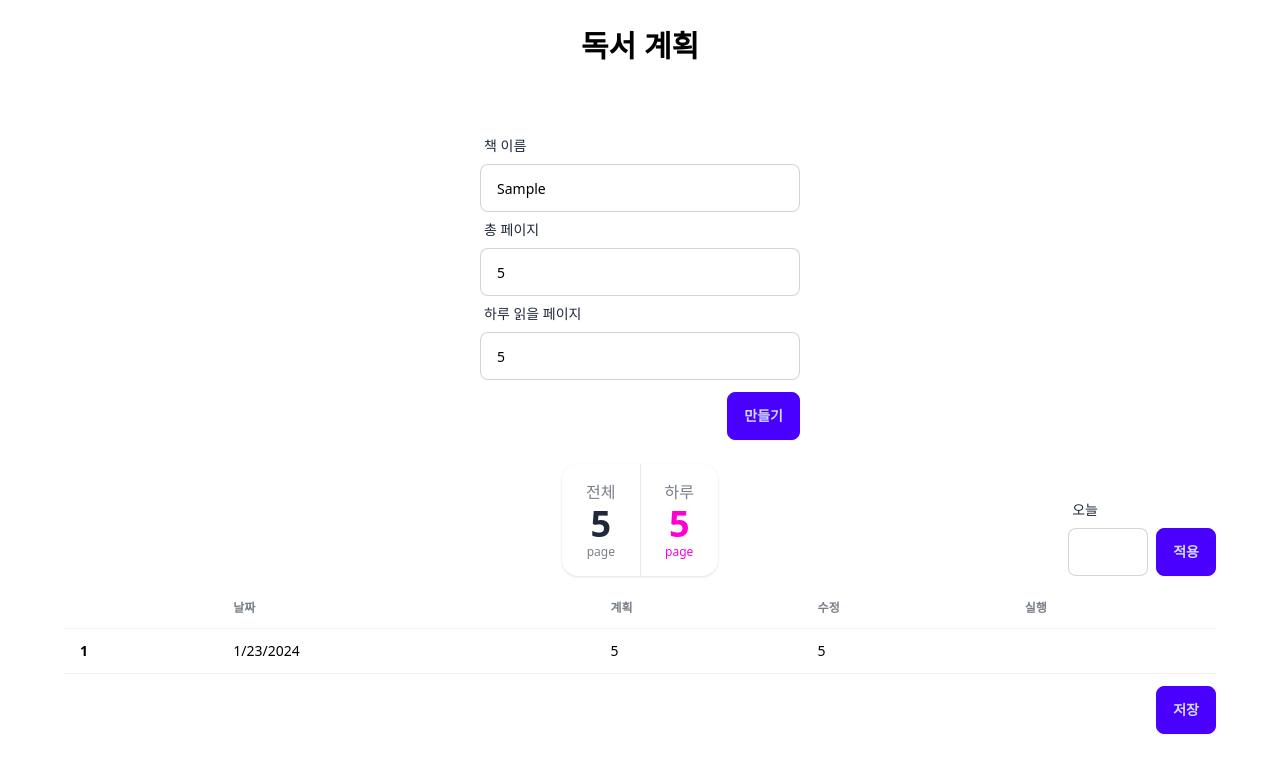
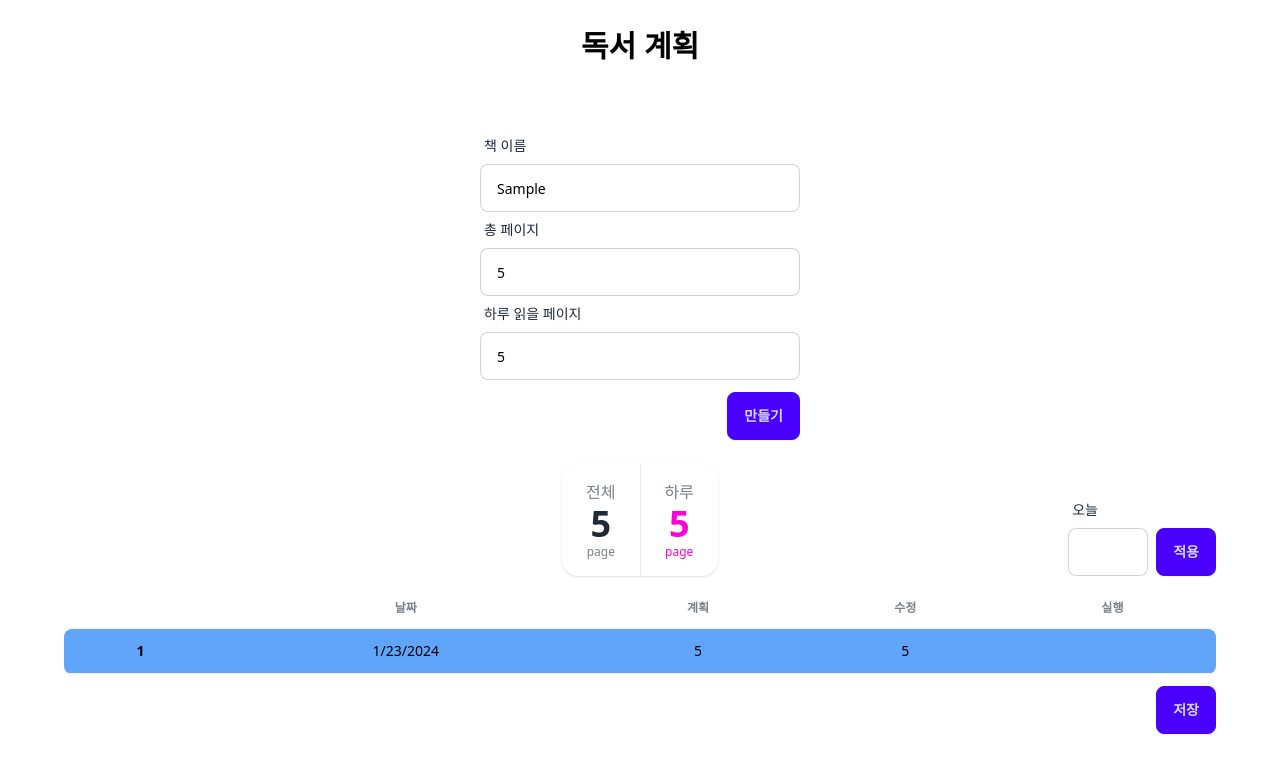
Before and after one commit to keenager/book-schedule, a Next.js app: page / in a window 1280 px wide. Both pictures are taken after typing "Sample", "5", "5" into the empty fields and a click on the button "만들기". Shown: the top 772 px of the page. Built offline with nearby package versions, Linux system fonts and the light colour scheme.

Commit message:
색깔 적용

```diff
--- a/src/app/components/ScheduleDetail.tsx
+++ b/src/app/components/ScheduleDetail.tsx
@@ -4,7 +4,7 @@ export default function ScheduleDetail({ list }: { list: Schedule[] }) {
   return (
     <section className="schedule-detail my-3">
       <div className="schedule-table my-3 overflow-x-auto">
-        <table className="table table-zebra">
+        <table className="table table-zebra text-center">
           <thead>
             <tr>
               <th></th>
@@ -27,14 +27,17 @@ export default function ScheduleDetail({ list }: { list: Schedule[] }) {
 
 function ScheduleItem({ data, idx }: { data: Schedule; idx: number }) {
   const { date, pagePlanOrigin, pagePlanModified, pageDone } = data;
-
+  const isToday = date === new Date().toLocaleDateString();
+  const isGood = pagePlanModified && pageDone && pagePlanModified <= pageDone;
+  const isBad = pagePlanModified && pageDone && pagePlanModified > pageDone;
+  const bgColor = isGood ? "bg-green-500" : isBad ? "bg-red-500" : "";
   return (
-    <tr>
-      <th>{idx + 1}</th>
+    <tr className={isToday ? "bg-blue-400" : ""}>
+      <th className="rounded-l-lg">{idx + 1}</th>
       <td>{date}</td>
       <td>{pagePlanOrigin}</td>
       <td>{pagePlanModified}</td>
-      <td>{pageDone}</td>
+      <td className={`rounded-r-lg ${bgColor}`}>{pageDone}</td>
     </tr>
   );
 }
```
